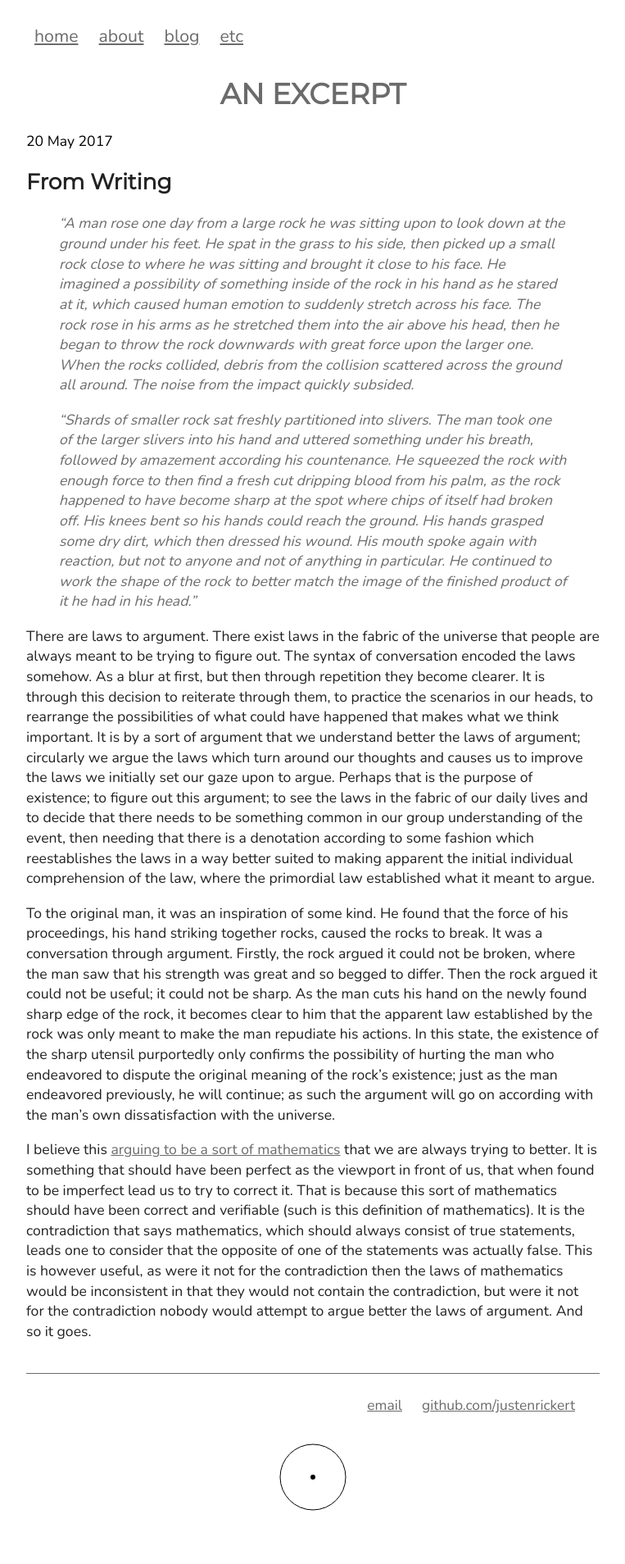
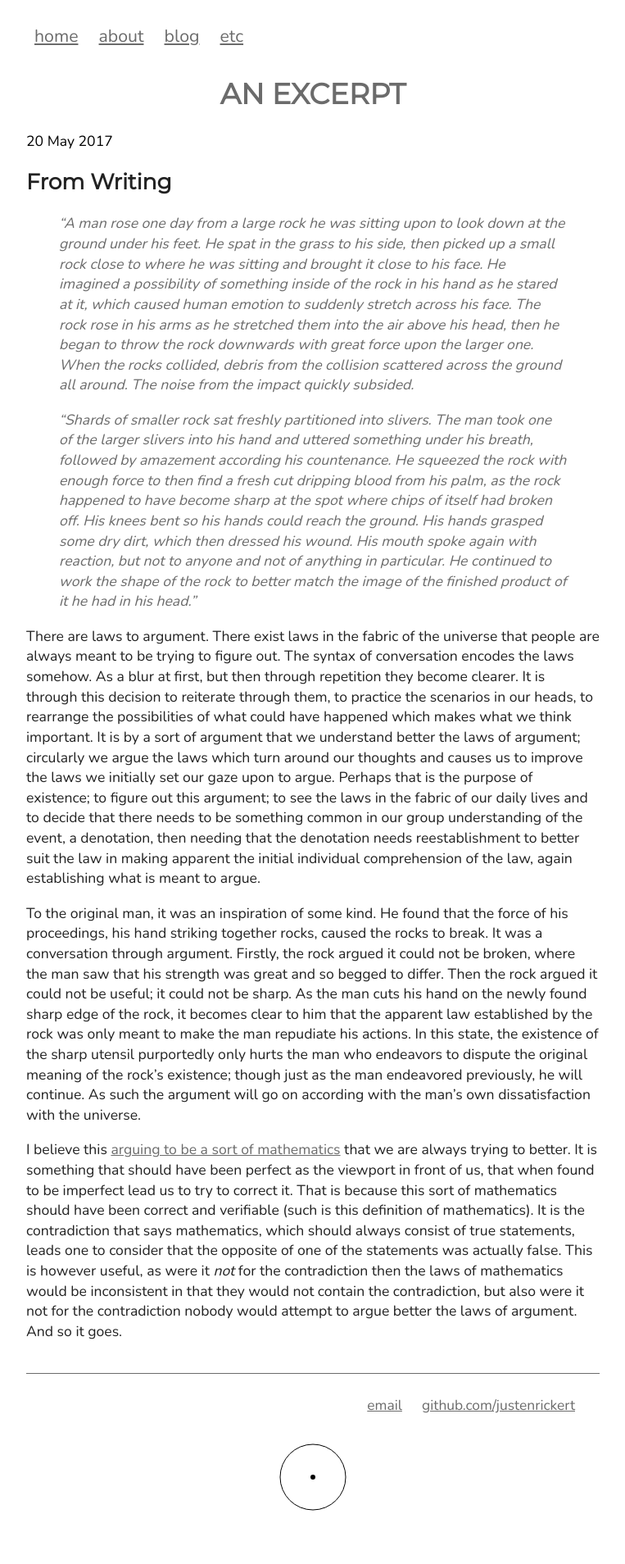
Before and after one commit to JustenRickert/justenrickert-old-user-page, a Jekyll site: the page built from _posts/2017-05-20-an-excerpt.md, in a window 1280 px wide. Shown: the whole page at 82% size, without its empty margins (258-1021 px from the left). Built offline with Jekyll 4.4.1, drawn with Linux system fonts in a browser that asks for light colours; nearby versions of some CDN libraries.

Commit message:
I should have proofread

```diff
--- a/_posts/2017-05-20-an-excerpt.md
+++ b/_posts/2017-05-20-an-excerpt.md
@@ -31,19 +31,18 @@ published: true
 
 There are laws to argument. There exist laws in the fabric of the universe that
 people are always meant to be trying to figure out. The syntax of conversation
-encoded the laws somehow. As a blur at first, but then through repetition they
+encodes the laws somehow. As a blur at first, but then through repetition they
 become clearer. It is through this decision to reiterate through them, to
 practice the scenarios in our heads, to rearrange the possibilities of what
-could have happened that makes what we think important. It is by a sort of
+could have happened which makes what we think important. It is by a sort of
 argument that we understand better the laws of argument; circularly we argue the
 laws which turn around our thoughts and causes us to improve the laws we
 initially set our gaze upon to argue. Perhaps that is the purpose of existence;
 to figure out this argument; to see the laws in the fabric of our daily lives
 and to decide that there needs to be something common in our group understanding
-of the event, then needing that there is a denotation according to some fashion
-which reestablishes the laws in a way better suited to making apparent the
-initial individual comprehension of the law, where the primordial law
-established what it meant to argue.
+of the event, a denotation, then needing that the denotation needs
+reestablishment to better suit the law in making apparent the initial individual
+comprehension of the law, again establishing what is meant to argue.
 
 To the original man, it was an inspiration of some kind. He found that the force
 of his proceedings, his hand striking together rocks, caused the rocks to break.
@@ -53,10 +52,10 @@ Then the rock argued it could not be useful; it could not be sharp. As the man
 cuts his hand on the newly found sharp edge of the rock, it becomes clear to him
 that the apparent law established by the rock was only meant to make the man
 repudiate his actions. In this state, the existence of the sharp utensil
-purportedly only confirms the possibility of hurting the man who endeavored to
-dispute the original meaning of the rock's existence; just as the man endeavored
-previously, he will continue; as such the argument will go on according with the
-man's own dissatisfaction with the universe.
+purportedly only hurts the man who endeavors to dispute the original meaning of
+the rock's existence; though just as the man endeavored previously, he will
+continue. As such the argument will go on according with the man's own
+dissatisfaction with the universe.
 
 I believe
 this
@@ -67,7 +66,7 @@ correct it. That is because this sort of mathematics should have been correct
 and verifiable (such is this definition of mathematics). It is the contradiction
 that says mathematics, which should always consist of true statements, leads one
 to consider that the opposite of one of the statements was actually false. This
-is however useful, as were it not for the contradiction then the laws of
+is however useful, as were it _not_ for the contradiction then the laws of
 mathematics would be inconsistent in that they would not contain the
-contradiction, but were it not for the contradiction nobody would attempt to
-argue better the laws of argument. And so it goes.
+contradiction, but also were it not for the contradiction nobody would attempt
+to argue better the laws of argument. And so it goes.
```
